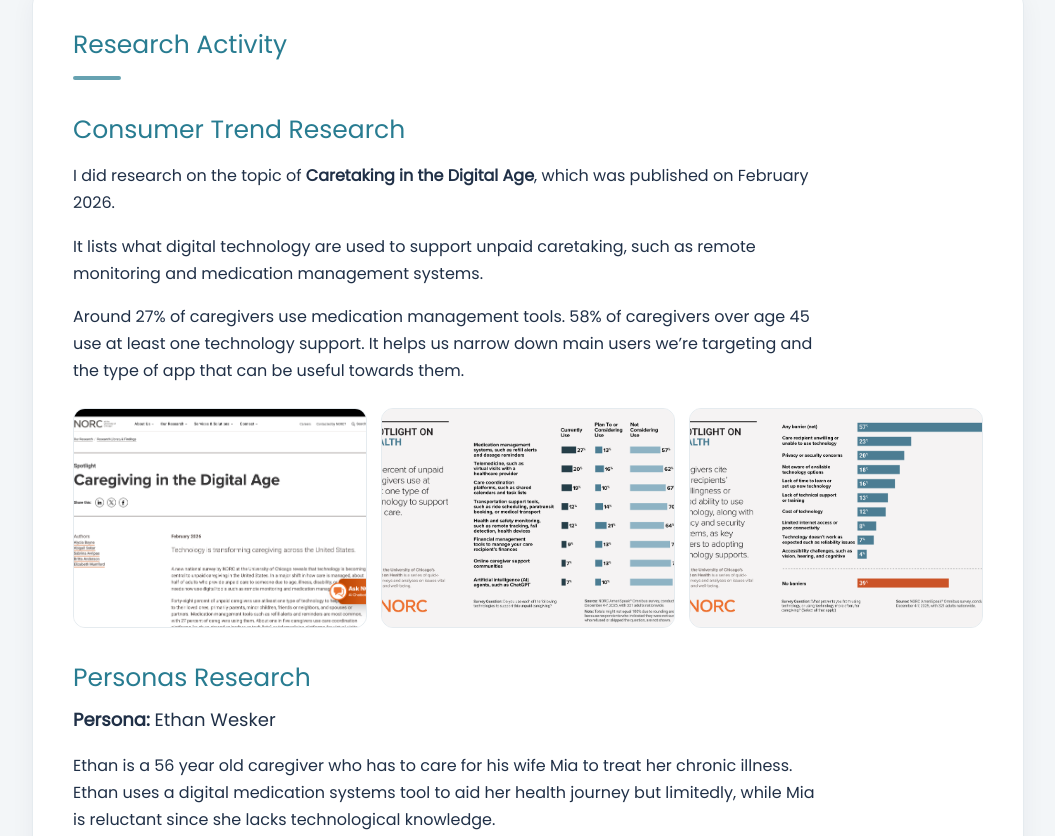
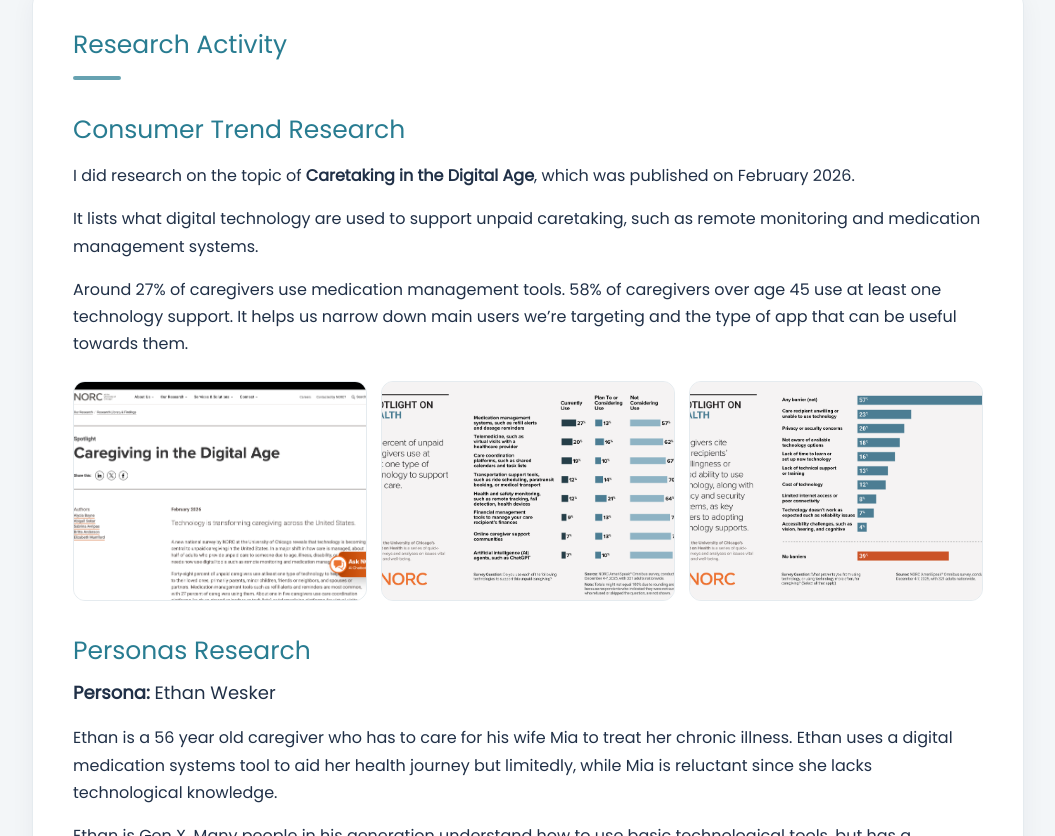
Before and after one commit to chocotanji/project-1-physical-computing, a plain HTML site: page index.html in a window 1280 px wide. Shown: the part 2925-3761 px from the top of the page, without its empty margins (212-1267 px from the left). Drawn offline with nearby package versions, Linux system fonts and the light colour scheme.

Commit message:
change width

```diff
--- a/index.html
+++ b/index.html
@@ -54,10 +54,6 @@
       margin-bottom: 8px;
       color: var(--ink);
       font-size: 18px;
-    }
-
-    p {
-      max-width: 75ch;
     }
 
     img {
```
